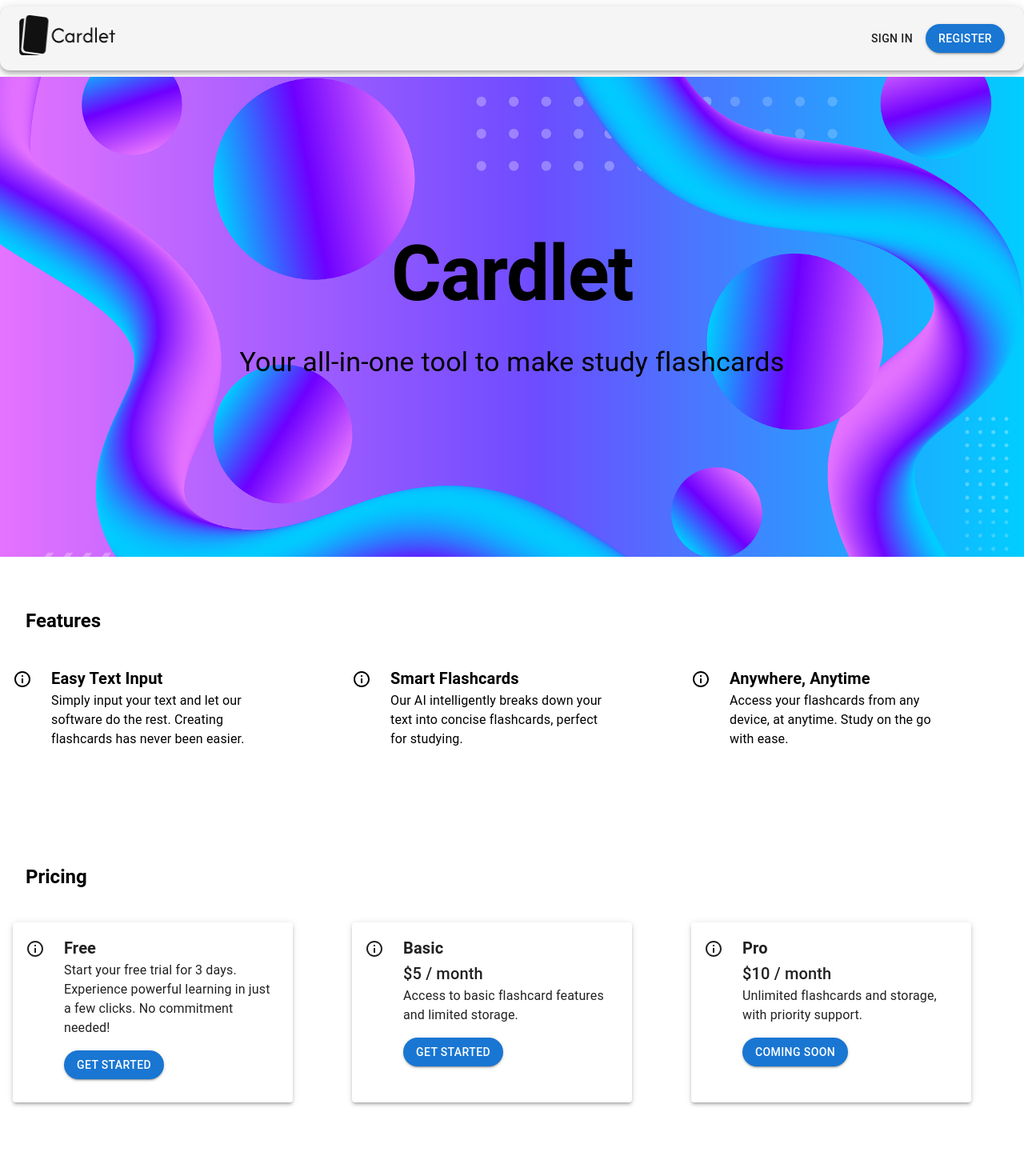
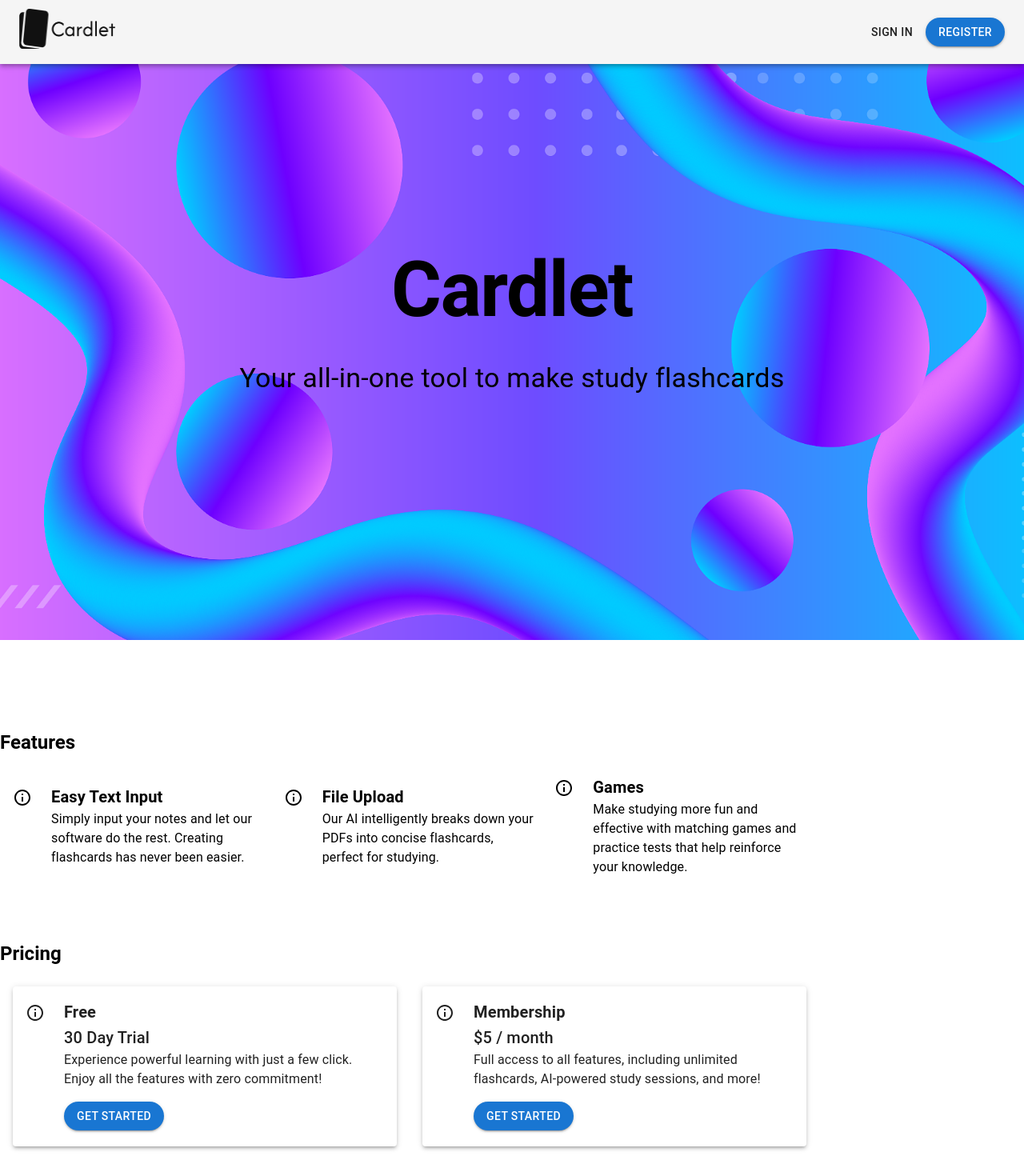
Before and after one commit to Brandon-Fernando/Flashcard-SaaS, a Next.js app: page / in a window 1280 px wide. Shown: the top 1470 px of the page at 80% size. Before the commit the page ends 1442 px from the top, so only its background shows below. Built offline with nearby package versions, Linux system fonts and the light colour scheme; no server answers.

Commit message:
landing page is done.

```diff
--- a/app/page.js
+++ b/app/page.js
@@ -2,12 +2,11 @@
 
 import { SignedIn, SignedOut, UserButton, useUser } from "@clerk/nextjs";
 import { AppBar, Box, Button, Container, Grid, Toolbar, Typography, Paper } from "@mui/material";
-import Head from "next/head";
 import Image from "next/image";
 import getStripe from "@/utils/get-stripe";
 import { useRouter } from 'next/navigation';
-import background from '/public/assets/background.png';
 import InfoOutlinedIcon from '@mui/icons-material/InfoOutlined';
+import styles from './page.module.css'
 
 
 export default function Home() {
@@ -80,10 +79,10 @@ export default function Home() {
   }
 
   return (
-    <Container maxWidth={false} disableGutters sx={{ width: '100vw', overflowX: 'hidden' }}>
+    <Container className={styles.container} disableGutters sx={{ minWidth: '100%', minHeight: '100vh' }}>
 
       {/* Navbar */}
-      <AppBar position="static" color ='default' sx= {{ width: '100vw', height: 80, paddingTop: 1, paddingBottom: 1, borderRadius: 3, marginBottom: 1, marginTop: 1, boxShadow: 5}}>
+      <AppBar className={styles.appBar} position="absolute" color ='default'>
 
         <Toolbar>
           <Typography variant = 'h5' sx = {{ flexGrow: 1 }}>
@@ -111,10 +110,8 @@ export default function Home() {
           color: 'black',
           textAlign: 'center',
           alignContent: 'center',
-          py: 8,
-          paddingBottom: 12,
-          width: '100vw',
-          height: '75vh'
+          width: '100%',
+          height: '100vh'
         }}
       >
         <Image fill src = '/assets/background.png' alt ='Background' style = {{objectFit: 'cover'}}/>
@@ -131,19 +128,19 @@ export default function Home() {
 
       {/* Features */}
 
-      <Box sx={{my: 6}}>
-        <Typography variant="h5" component="h2" gutterBottom fontWeight={'bold'} sx = {{p: 2, paddingLeft: 4}}>Features</Typography>
-          <Grid container rows={{ md: 3}} sx = {{p: 2, textAlign: 'left', alignContent: 'center'}} spacing={{ xs: 2, md: 3 }}>
+      <Box sx={{my: 6, mt: 12, display: 'flex', flexDirection: 'column', justifyContent: 'center', alignItems: 'flex-start', width: '80%'}}>
+        <Typography variant="h5" component="h2" gutterBottom fontWeight={'bold'} sx = {{pt: 2 }}>Features</Typography>
+          <Grid container rows={{ md: 3}} sx = {{p: 2, display: 'flex', flexDirection: {xs: 'column', sm: 'row'}, justifyContent: 'center', alignItems: 'center'}} spacing={{ xs: 2, md: 3 }}>
             <Grid item xs={12} md={4}>
-                <Box sx = {{ display: 'flex', flexDirection: {sm: 'row'}, width: 325}}>
+                <Box sx = {{ display: 'flex', flexDirection: {sm: 'row'}}}>
                   <Box sx = {{flex: 0.05, pt: 0.6, paddingRight: 3 }}>
-                  <InfoOutlinedIcon> </InfoOutlinedIcon>
+                    <InfoOutlinedIcon> </InfoOutlinedIcon>
                   </Box>
                   <Box>
                   <Typography variant="h6" fontWeight={'bold'}>Easy Text Input</Typography>
                     <Typography>
                       {' '}
-                      Simply input your text and let our software do the rest. Creating
+                      Simply input your notes and let our software do the rest. Creating
                       flashcards has never been easier.
                     </Typography>
                   </Box>
@@ -151,15 +148,15 @@ export default function Home() {
             </Grid>
 
             <Grid item xs={12} md={4}>
-                <Box sx = {{ display: 'flex', flexDirection: {sm: 'row'}, width: 325}}>
+                <Box sx = {{ display: 'flex', flexDirection: {sm: 'row'}}}>
                   <Box sx = {{flex: 0.05, pt: 0.6, paddingRight: 3 }}>
                   <InfoOutlinedIcon> </InfoOutlinedIcon>
                   </Box>
                   <Box>
-                  <Typography variant="h6" fontWeight={'bold'}>Smart Flashcards</Typography>
+                  <Typography variant="h6" fontWeight={'bold'}>File Upload</Typography>
                     <Typography>
                       {' '}
-                      Our AI intelligently breaks down your text into concise flashcards,
+                      Our AI intelligently breaks down your PDFs into concise flashcards,
                       perfect for studying.
                     </Typography>
                   </Box>
@@ -167,17 +164,15 @@ export default function Home() {
             </Grid>
 
             <Grid item xs={12} md={4}>
-                <Box sx = {{ display: 'flex', flexDirection: {sm: 'row'}, width: 325}}>
+                <Box sx = {{ display: 'flex', flexDirection: {sm: 'row'}}}>
                   <Box sx = {{flex: 0.05, pt: 0.6, paddingRight: 3 }}>
                   <InfoOutlinedIcon> </InfoOutlinedIcon>
                   </Box>
                   <Box>
-                  <Typography variant="h6" fontWeight={'bold'}>Anywhere, Anytime</Typography>
+                  <Typography variant="h6" fontWeight={'bold'}>Games</Typography>
                     <Typography>
                       {' '}
-                      Access your flashcards from any device, at anytime. Study on the
-                      go with ease.
-                    </Typography>
+                      Make studying more fun and effective with matching games and practice tests that help reinforce your knowledge.                    </Typography>
                   </Box>
                 </Box>
             </Grid>
@@ -189,19 +184,20 @@ export default function Home() {
       {/* Pricing */}
 
 
-      <Box sx={{my: 6, pt: 8}}>
-        <Typography variant="h5" component="h2" gutterBottom fontWeight={'bold'} sx = {{p: 2, paddingLeft: 4}}>Pricing</Typography>
-          <Grid container alignItems="center" justifyContent="center" rows={{ md: 3}} sx = {{p: 2, textAlign: 'left'}} gap='2' spacing={{ xs: 1, md: 3 }}>
-            <Grid item xs={12} md={4} sx={{ display: 'flex'}}>
-                <Paper elevation={3} sx = {{ display: 'flex', flexDirection: {sm: 'row'}, width: 350, height: 225, p: 2}}>
+      <Box sx={{my: 14, mt: 6, display: 'flex', flexDirection: 'column', justifyContent: 'center', alignItems: 'flex-start', width: '80%'}}>
+        <Typography variant="h5" component="h2" gutterBottom fontWeight={'bold'} sx = {{pt: 2}}>Pricing</Typography>
+          <Grid container sx = {{p: 2, display: 'flex', flexDirection: {xs: 'row', sm: 'row'}, justifyContent: 'center', alignItems: 'center'}} spacing={{ xs: 6, md: 4 }}>
+            <Grid item xs={12} md={6} sx={{ display: 'flex'}}>
+                <Paper elevation={3} sx = {{ display: 'flex', flexDirection: {sm: 'row'}, justifyContent: 'space-between', height: {sm: 200, md: 240, lg: 200}, p: 2}}>
                   <Box sx = {{flex: 0.05, pt: 0.6, paddingRight: 3 }}>
                   <InfoOutlinedIcon> </InfoOutlinedIcon>
                   </Box>
                   <Box>
                   <Typography variant="h6" fontWeight={'bold'}>Free</Typography>
+                  <Typography variant="h6" fontWeight={'semibold'}>30 Day Trial</Typography>
                     <Typography>
                       {' '}
-                      Start your free trial for 3 days. Experience powerful learning in just a few clicks. No commitment needed!
+                      Experience powerful learning with just a few click. Enjoy all the features with zero commitment!
                     </Typography>
                     <Button variant = "contained" color="primary" sx = {{mt: 2, borderRadius: 25}} onClick={handleDashboard}>
                       Get Started
@@ -210,17 +206,17 @@ export default function Home() {
                 </Paper>
             </Grid>
 
-            <Grid item xs={12} md={4} sx={{ display: 'flex'}}>
-                <Paper elevation={3} sx = {{ display: 'flex', flexDirection: {sm: 'row'}, width: 350, height: 225, p: 2}}>
+            <Grid item xs={12} md={6} sx={{ display: 'flex'}}>
+                <Paper elevation={3} sx = {{ display: 'flex', flexDirection: {sm: 'row'}, height: {sm: 200, md: 240, lg: 200}, p: 2}}>
                   <Box sx = {{flex: 0.05, pt: 0.6, paddingRight: 3 }}>
                   <InfoOutlinedIcon> </InfoOutlinedIcon>
                   </Box>
                   <Box>
-                  <Typography variant="h6" fontWeight={'bold'}>Basic</Typography>
+                  <Typography variant="h6" fontWeight={'bold'}>Membership</Typography>
                   <Typography variant="h6" fontWeight={'semibold'}>$5 / month</Typography>
                     <Typography>
                       {' '}
-                      Access to basic flashcard features and limited storage.
+                      Full access to all features, including unlimited flashcards, AI-powered study sessions, and more!
                     </Typography>
                     <Button variant = "contained" color="primary" sx = {{mt: 2, borderRadius: 25}} onClick={handleDashboard}>
                       Get Started
@@ -229,62 +225,8 @@ export default function Home() {
                 </Paper>
             </Grid>
 
-            <Grid item xs={12} md={4} sx={{ display: 'flex'}}>
-                <Paper elevation={3} sx = {{ display: 'flex', flexDirection: {sm: 'row'}, width: 350, height: 225, p:2}}>
-                  <Box sx = {{flex: 0.05, pt: 0.6, paddingRight: 3 }}>
-                  <InfoOutlinedIcon> </InfoOutlinedIcon>
-                  </Box>
-                  <Box>
-                  <Typography variant="h6" fontWeight={'bold'}>Pro</Typography>
-                  <Typography variant="h6" fontWeight={'semibold'}>$10 / month</Typography>
-                    <Typography>
-                      {' '}
-                      Unlimited flashcards and storage, with priority support.
-                    </Typography>
-                    <Button variant = "contained" color="primary" sx = {{mt: 2, borderRadius: 25}}>
-                      Coming Soon
-                    </Button>
-                  </Box>
-                </Paper>
-            </Grid>
           </Grid>
       </Box>
-
-
-
-
-      {/* <Box sx={{my: 6, textAlign: 'center'}}>
-        <Typography variant="h4" component="h2" gutterBottom>Pricing</Typography>
-        <Grid container spacing={4} justifyContent="center">
-            <Grid item xs={12} md={4}>
-              <Box sx={{p: 3, border: '1px solid', borderColor: 'grey.300', borderRadius: 2}}>
-              <Typography variant="h5" gutterBottom>Free Trial</Typography>
-              <Typography variant="h6">First Week Free, Then $10/month</Typography>
-              <Typography>
-                {' '}
-                Access to basic flashcard features and limited storage.
-              </Typography>
-              <Button variant = "contained" color="primary" onClick={handleFreeTrialSubmit}>
-                Start Free Trial
-              </Button>
-              </Box>
-            </Grid>
-
-            <Grid item xs={12} md={4}>
-              <Box sx={{p: 3, border: '1px solid', borderColor: 'grey.300', borderRadius: 2}}>
-              <Typography variant="h5" gutterBottom>Pro</Typography>
-              <Typography variant="h6">$10 / month</Typography>
-              <Typography>
-                {' '}
-                Unlimited flashcards and storage, with priority support.
-              </Typography>
-              <Button variant = "contained" color="primary" onClick={handleSubmit}>
-                Choose Pro
-              </Button>
-              </Box>
-            </Grid>
-        </Grid>
-      </Box> */}
     </Container>
   )
 }
--- /dev/null
+++ b/app/page.module.css
@@ -0,0 +1,22 @@
+.container {
+  display: flex;
+  flex-direction: column;
+  align-items: center;
+  justify-content: center;
+}
+
+.appBar {
+  height: 5rem;
+  display: flex;
+  flex-grow: 1;
+  justify-content: center;
+}
+
+.hideScrollbar {
+  overflow: scroll; /* Ensure scrolling is still possible */
+  scrollbar-width: none; /* Firefox */
+}
+
+.hideScrollbar::-webkit-scrollbar {
+  display: none; /* Safari and Chrome */
+}
```
